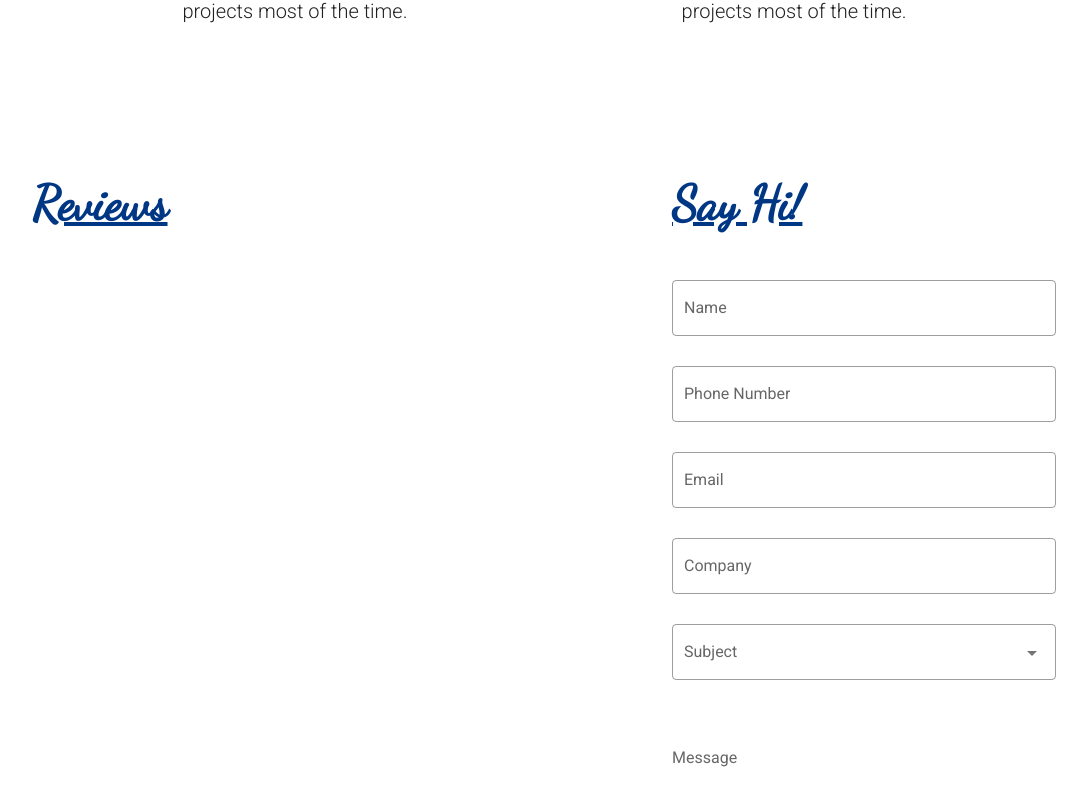
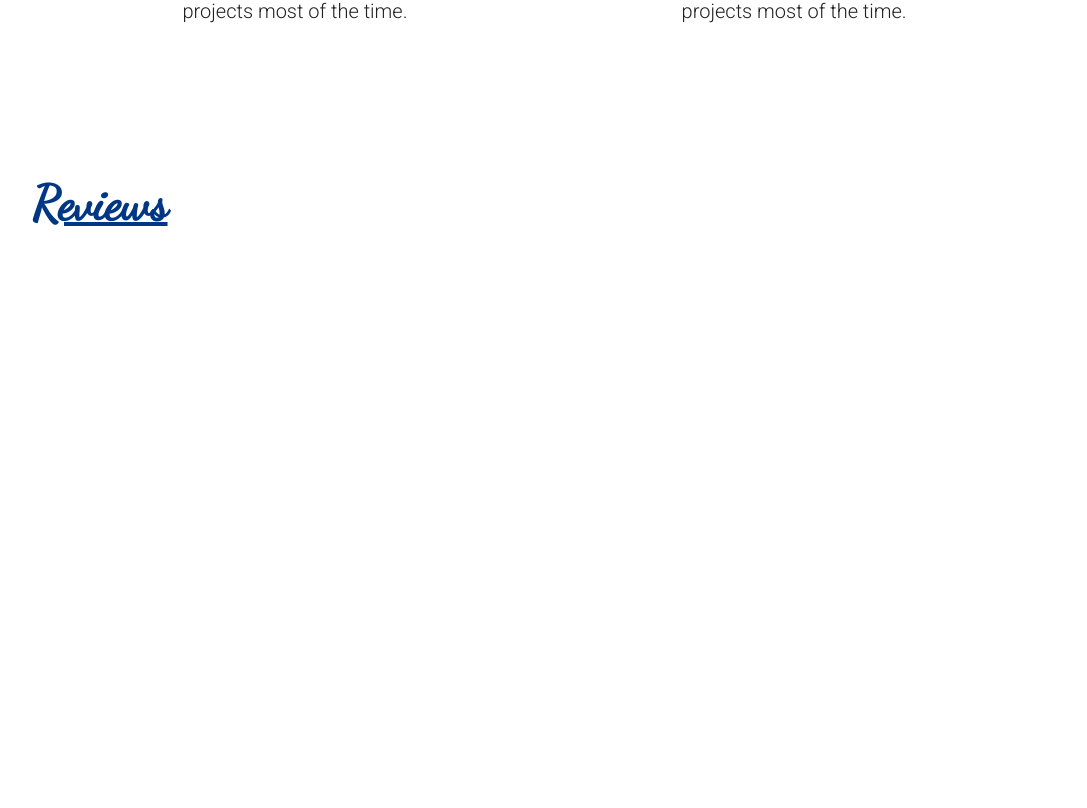
Before and after one commit to tpscrpt/team_clean, a Vue app: page / in a window 1280 px wide. Shown: the part 4432-5240 px from the top of the page, without its empty margins (8-1095 px from the left). Built offline with nearby package versions, Linux system fonts and the light colour scheme.

Commit message:
noping out of that one

```diff
--- a/src/App.vue
+++ b/src/App.vue
@@ -6,10 +6,8 @@
       <Carousel id="Services" v-if="true"/>
       <Why id="Why" v-if="true"/>
       <Meet id="Team" v-if="true"/>
-      <div class="d-flex align-start justify-space-around flex-wrap">
-        <Reviews id="Reviews" v-if="true" :style="duoBlockBaseStyle"/>
-        <Contact id="Contact" v-if="true" :style="duoBlockBaseStyle"/>
-      </div>
+      <Reviews id="Reviews" v-if="true" :style="duoBlockBaseStyle"/>
+      <Contact id="Contact" v-if="true" :style="duoBlockBaseStyle"/>
       <Footer id="Footer" v-if="true"/>
     </v-content>
   </v-app>
```
